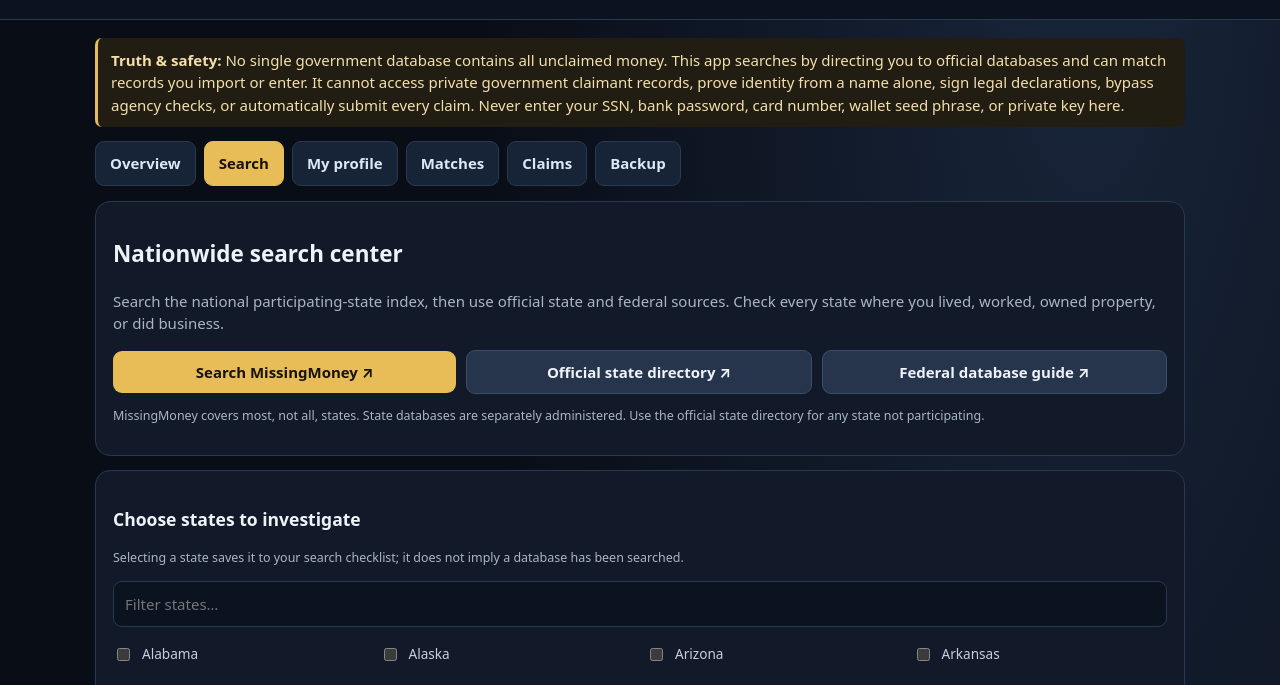
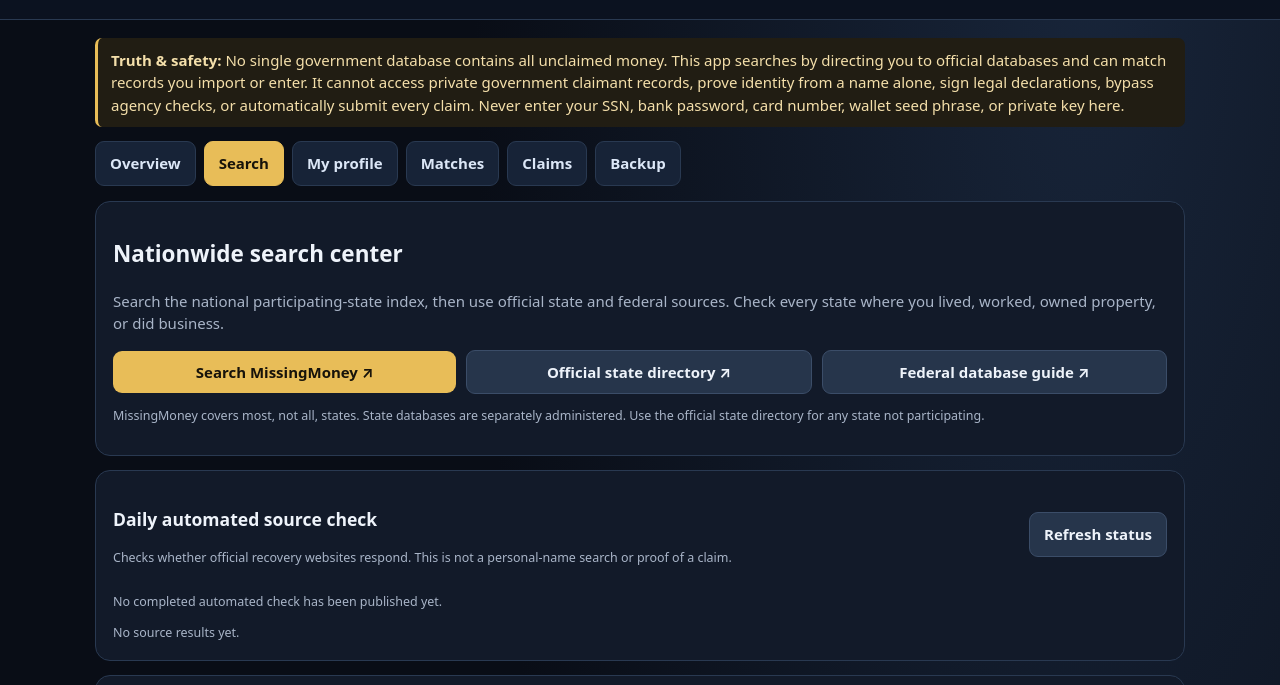
Before and after one commit to justinhiott2/alwayson-ai, a plain HTML site: page money-hunter/index.html in a window 1280 px wide. Both pictures are taken after a click on the button "Search". Shown: the part 81-766 px from the top of the page. Drawn offline with Linux system fonts and the light colour scheme.

Commit message:
Show daily official source check status in Money Hunter

```diff
--- a/money-hunter/index.html
+++ b/money-hunter/index.html
@@ -22,6 +22,7 @@
 </section>
 <section id="search" class="tabs">
 <div class="panel"><h2>Nationwide search center</h2><p class="muted">Search the national participating-state index, then use official state and federal sources. Check every state where you lived, worked, owned property, or did business.</p><div class="row"><a class="btn" href="https://www.missingmoney.com/" target="_blank" rel="noopener">Search MissingMoney ↗</a><a class="btn secondary" href="https://unclaimed.org/search/" target="_blank" rel="noopener">Official state directory ↗</a><a class="btn secondary" href="https://www.usa.gov/unclaimed-money" target="_blank" rel="noopener">Federal database guide ↗</a></div><p class="tiny muted">MissingMoney covers most, not all, states. State databases are separately administered. Use the official state directory for any state not participating.</p></div>
+<div class="panel" id="dailyScanPanel"><div class="row"><div><h3>Daily automated source check</h3><p class="tiny muted">Checks whether official recovery websites respond. This is not a personal-name search or proof of a claim.</p></div><button class="secondary fit" id="refreshScan">Refresh status</button></div><p id="dailyScanWhen" class="muted tiny">Loading latest check…</p><div id="dailyScanResults" class="tiny muted">Waiting for the first scheduled check.</div></div>
 <div class="panel"><h3>Choose states to investigate</h3><p class="muted tiny">Selecting a state saves it to your search checklist; it does not imply a database has been searched.</p><div class="field"><input id="stateFilter" placeholder="Filter states…"></div><div id="stateList" class="grid"></div><div class="row"><button class="secondary" id="selectAllStates">Select all 50</button><button class="secondary" id="clearStates">Clear selection</button><button id="saveStates">Save selected states</button></div><p id="stateStatus" class="muted tiny"></p><div id="stateSearchLog"></div></div>
 <div class="panel"><h3>Federal and national databases</h3><div id="federalSources"></div></div>
 <div class="panel"><h3>Import search results for automatic matching</h3><p class="muted tiny">If a government portal lets you download a CSV of search results, upload it here. This app compares available name/address fields on your device. It does not send the file to a server.</p><label>Choose a CSV file</label><input id="csvFile" type="file" accept=".csv,text/csv"><div class="row"><button id="importCsv">Import and match records</button><button class="secondary" id="addManual">Enter a result manually</button></div><p id="importStatus" class="muted tiny"></p></div>
@@ -117,6 +118,17 @@ function download(content,name,type){let a=document.createElement("a"),u=URL.cre
 $("backup").onclick=()=>download(JSON.stringify(db,null,2),"money-hunter-backup.json","application/json");
 $("restoreFile").onchange=async e=>{let f=e.target.files[0];if(!f)return;try{let d=JSON.parse(await f.text());if(!d||!Array.isArray(d.records)||!d.profile)throw Error();db=Object.assign(blank(),d);persist();fillProfile();drawStates();alert("Backup restored on this device.")}catch(err){alert("Backup file was not recognized.")}e.target.value=""};
 $("wipeAll").onclick=()=>{if(confirm("Permanently erase profile, records and claims saved in this browser? Export a backup first if needed.")){db=blank();persist();fillProfile();drawStates()}};
-fillProfile();drawStates();renderAll();
+async function loadDailyScan(){
+ const when=$("dailyScanWhen"),host=$("dailyScanResults");
+ try{
+  const res=await fetch("./scan-status.json?ts="+Date.now(),{cache:"no-store"});
+  if(!res.ok)throw new Error("Status feed unavailable ("+res.status+")");
+  const data=await res.json();
+  when.textContent=data.checked_at?"Last automated source check: "+new Date(data.checked_at).toLocaleString():"No completed automated check has been published yet.";
+  host.innerHTML=(data.sources||[]).map(s=>'<div class="source"><div class="desc"><b>'+esc(s.name)+'</b><div class="muted tiny">'+esc(s.detail||"")+'</div><a href="'+esc(s.url)+'" target="_blank" rel="noopener">Open official source ↗</a></div><span class="tag '+(s.status==="reachable"?"green":s.status==="restricted"?"gold":"")+'">'+esc(s.status)+(s.http_status?" · "+esc(s.http_status):"")+'</span></div>').join("")||"No source results yet.";
+ }catch(e){when.textContent="Could not load automated check status.";host.textContent=e.message}
+}
+$("refreshScan").onclick=loadDailyScan;
+fillProfile();drawStates();renderAll();loadDailyScan();
 if("serviceWorker" in navigator)window.addEventListener("load",()=>navigator.serviceWorker.register("./sw.js").catch(()=>{}));
 </script></body></html>
```
